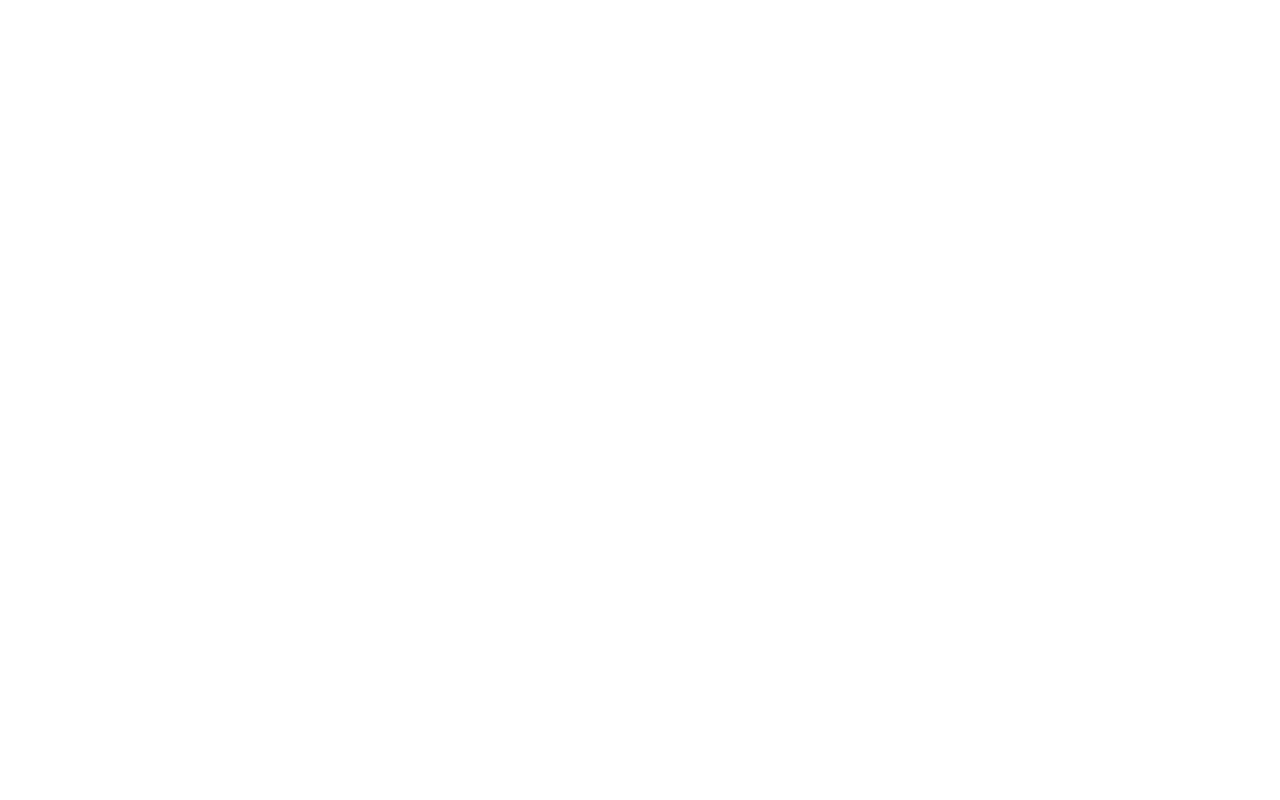
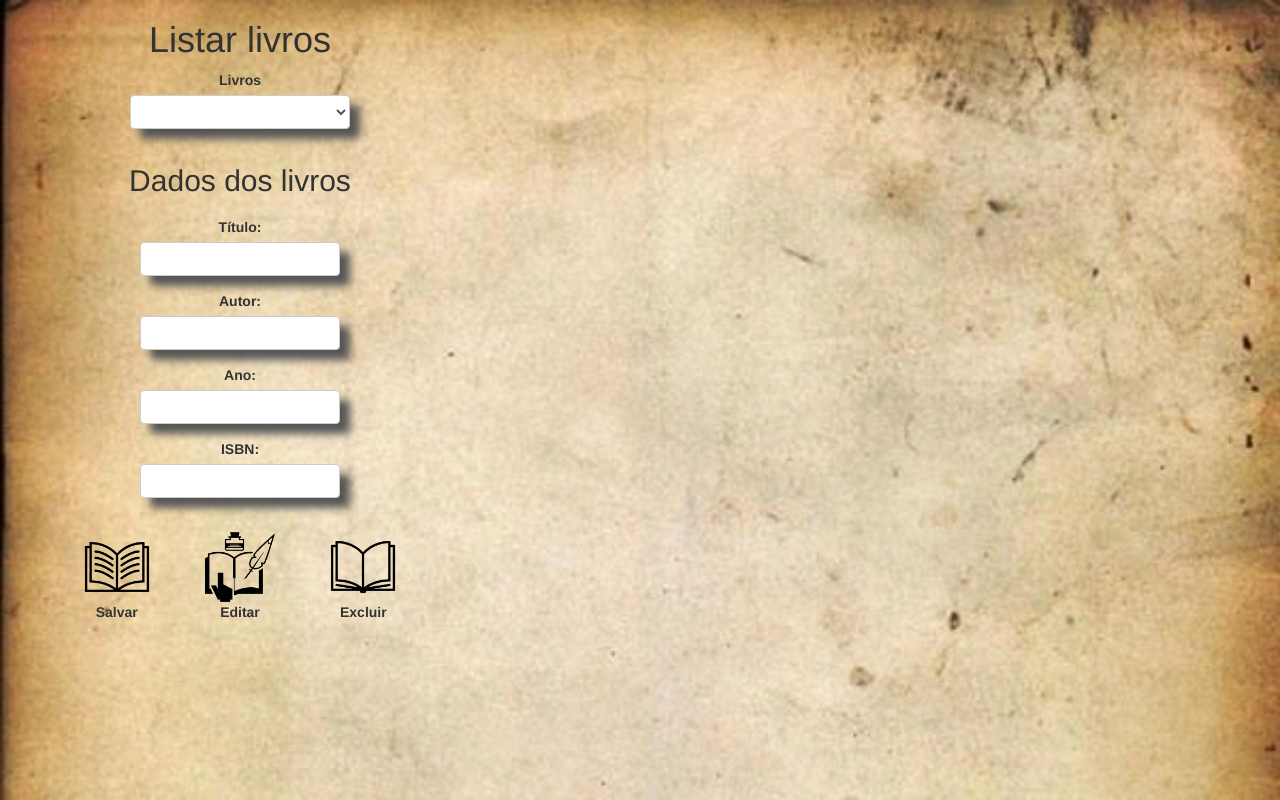
Before and after one commit to xmengirl/CadastroLivros, a website: page www/listar.html in a window 1280 px wide. Drawn offline with nearby package versions, Linux system fonts and the light colour scheme.

Commit message:
alteração no design das páginas e inserção da imagem de fundo

```diff
--- a/www/listar.html
+++ b/www/listar.html
@@ -4,15 +4,135 @@
     <meta charset="utf-8">
     <meta name="viewport" content="width=device-width, height=device-height, initial-scale=1, maximum-scale=1, user-scalable=no">
     <meta http-equiv="Content-Security-Policy" content="default-src * data: gap: https://ssl.gstatic.com; style-src * 'unsafe-inline'; script-src * 'unsafe-inline' 'unsafe-eval'">
-    <link rel="stylesheet" href="components/loader.css">
-    <script src="components/loader.js"></script>
+    <!--JQuery-->
+  <script src="components/loader.js"></script>
+  <script src="components/jquery-3.3.1.min.js"></script>
+  <script src="components/livros.js"></script>
+  <!--CSS da aplicaçao -->
+  <link rel="stylesheet" href="components/loader.css">
+  <link rel="stylesheet" href="css/bootstrap.min.css">
     <script>
-        //
-        // TODO: Write JavaScript code here
         //
     </script>
 </head>
 <body>
-    <!-- TODO: Please edit here -->
+    <div class="container">
+      <div class="row">
+      <div class="col-xs-12">
+      <div id="espacorgba">
+
+       <div class="row">
+         <div class="col-xs-12">
+          <center><h1>Listar livros</h1></center>
+        </div>
+      </div>
+
+    <div class="row">
+      <div class="col-xs-12">
+          <div class="form-group">
+            <center><label id="lv">Livros</label>
+          <select id="listarlivros" class="form-control"></select></center>
+      </div>
+    </div>
+ </div>
+
+     <div class="row">
+        <div class="col-xs-12">
+          <center><h2 id="dados">Dados dos livros</h2></center>
+        </div>
+     </div>
+
+     <div class="row">
+       <div class="col-xs-12">
+         <center><label>Título:</label>
+         <input type="text" class="form-control" id="caixa1"></center>
+       </div>
+     </div>
+
+     <div class="row">
+       <div class="col-xs-12">
+         <center><label style="padding-top: 15px;">Autor:</label>
+         <input type="text" class="form-control" id="caixa2"></center>
+       </div>
+     </div>
+
+     <div class="row">
+       <div class="col-xs-12">
+         <center><label style="padding-top: 15px;">Ano:</label>
+         <input type="text" class="form-control" id="caixa3"></center>
+       </div>
+     </div>
+
+     <div class="row">
+       <div class="col-xs-12">
+         <center><label style="padding-top: 15px;">ISBN:</label>
+         <input type="text" class="form-control" id="caixa4"></center>
+       </div>
+     </div>
+
+
+     <div class="row" style="margin-top: 10%;">
+       <div class="col-xs-4">
+         <center><img src="img/salvarlivro.png" id="salvar"><br><label>Salvar</label></center>
+       </div>
+
+       <div class="col-xs-4">
+          <center><img src="img/editarlivro2.png" id="editar"><br><label>Editar</label></center>
+       </div>
+
+       <div class="col-xs-4">
+          <center><img src="img/excluirlivro.png" id="excluir"><br><label>Excluir</label></center>
+       </div>
+     </div>
+
+      </div>
+    </div>
+    </div>
 </body>
+<style>
+#caixa1{
+width: 200px;
+box-shadow: 10px 10px 9px;
+}
+#caixa2{
+ width: 200px;
+ box-shadow: 10px 10px 9px;
+}
+#caixa3{
+width: 200px;
+box-shadow: 10px 10px 9px;
+}
+#caixa4{
+width: 200px;
+box-shadow: 10px 10px 9px;
+}
+#salvar{
+  width: 70px;
+  height: 70px;
+}
+#editar{
+  width: 70px;
+  height: 70px;
+}
+#excluir{
+  width: 70px;
+  height: 70px;
+}
+#dados{
+  padding-bottom: 10px;
+}
+#listarlivros{
+  width: 220px;
+  box-shadow: 10px 10px 9px;
+}
+#espacorgba{
+  width: 340px;
+  heigth: 600px;
+}
+body{
+  background-image: url('../img/bookspage.jpg');
+  background-size: cover;
+  background-attachment: fixed;
+}
+</style>
 </html>
```
Also changed, not shown: www/cadastro.html (+5 -6 lines), www/img/bookspage.jpg (added), www/img/editarlivro2.png (added), www/img/excluirlivro.png (added), www/img/salvarlivro.png (added).
